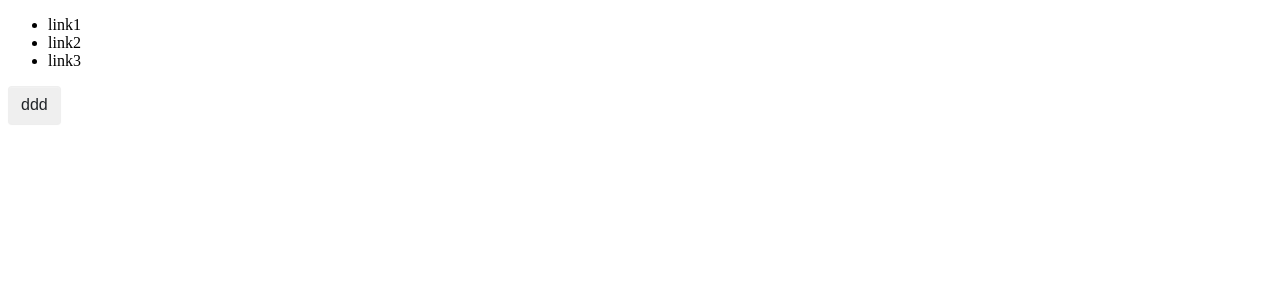
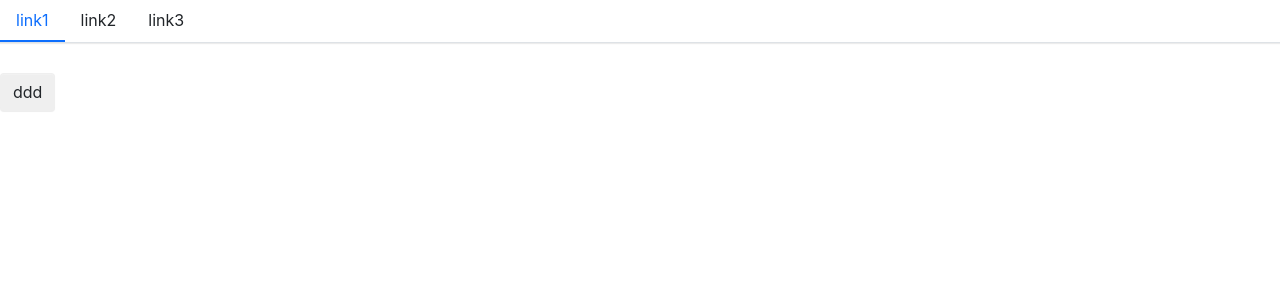
Before and after one commit to mrmcree/react-ts-demo, a React (Create React App) app: page / in a window 1280 px wide. Shown: the top 300 px of the page. Built offline with nearby package versions, Linux system fonts and the light colour scheme.

Commit message:
feat: 添加menu组件

```diff
--- a/src/App.tsx
+++ b/src/App.tsx
@@ -6,10 +6,17 @@ const App: React.FC = () => {
   return (
     <>
       <div className="App">
-        <Menu defaultIndex={0}>
-          <MenuItem>link1</MenuItem>
-          <MenuItem>link2</MenuItem>
-          <MenuItem>link3</MenuItem>
+        <Menu
+          defaultIndex={0}
+          onSelect={(index) => {
+            console.log(index);
+          }}
+        >
+          <MenuItem index={0} disabled>
+            link1
+          </MenuItem>
+          <MenuItem index={1}>link2</MenuItem>
+          <MenuItem index={3}>link3</MenuItem>
         </Menu>
         <Button
           onClick={() => {
--- a/src/components/Button/_style.scss
+++ b/src/components/Button/_style.scss
@@ -1,5 +1,3 @@
-@import "../../style/variables";
-@import "../../style/mixin";
 .National-btn {
   position: relative;
   display: inline-block;
@@ -11,7 +9,12 @@
   vertical-align: middle;
   background-image: none;
   border: $btn-border-width solid transparent;
-  @include button-size( $btn-padding-y,  $btn-padding-x,  $btn-font-size,  $border-radius);
+  @include button-size(
+    $btn-padding-y,
+    $btn-padding-x,
+    $btn-font-size,
+    $border-radius
+  );
   box-shadow: $btn-box-shadow;
   cursor: pointer;
   transition: $btn-transition;
@@ -27,21 +30,38 @@
 }
 
 .National-btn-lg {
-  @include button-size($btn-padding-y-lg, $btn-padding-x-lg, $btn-font-size-lg, $btn-border-radius-lg);
+  @include button-size(
+    $btn-padding-y-lg,
+    $btn-padding-x-lg,
+    $btn-font-size-lg,
+    $btn-border-radius-lg
+  );
 }
 .National-btn-sm {
-  @include button-size($btn-padding-y-sm, $btn-padding-x-sm, $btn-font-size-sm, $btn-border-radius-sm);
+  @include button-size(
+    $btn-padding-y-sm,
+    $btn-padding-x-sm,
+    $btn-font-size-sm,
+    $btn-border-radius-sm
+  );
 }
 
 .National-btn-primary {
-  @include button-style($primary, $primary, $white)
+  @include button-style($primary, $primary, $white);
 }
 .National-btn-danger {
-  @include button-style($danger, $danger, $white)
+  @include button-style($danger, $danger, $white);
 }
 
 .National-btn-default {
-  @include button-style($white, $gray-400, $body-color, $white, $primary, $primary)
+  @include button-style(
+    $white,
+    $gray-400,
+    $body-color,
+    $white,
+    $primary,
+    $primary
+  );
 }
 
 .National-btn-link {
--- a/src/components/Button/button.tsx
+++ b/src/components/Button/button.tsx
@@ -1,54 +1,55 @@
-import React, {FC} from 'react'
+import React, { FC } from "react";
 
 // @ts-ignore
-import classnames from 'classnames'
-import './_style.scss'
+import classnames from "classnames";
 export enum ButtonSize {
-    Large = 'lg',
-    Small = 'sm'
+  Large = "lg",
+  Small = "sm",
 }
 
 export enum ButtonType {
-    Primary = 'primary',
-    Default = 'default'
+  Primary = "primary",
+  Default = "default",
 }
 
 interface BaseButtonProps {
   className?: string;
   disabled?: boolean;
   size?: ButtonSize;
-    type?: ButtonType,
-    children: React.ReactNode
+  type?: ButtonType;
+  children: React.ReactNode;
 }
 
-const prefixCls = ((classname: any) => {
-    return `National-${classname}`
-})
+const prefixCls = (classname: any) => {
+  return `National-${classname}`;
+};
 /* 取得原生button的所有属性与自定义的类型*/
-type NativeButtonProps= BaseButtonProps & React.ButtonHTMLAttributes<HTMLElement>
+type NativeButtonProps = BaseButtonProps &
+  React.ButtonHTMLAttributes<HTMLElement>;
 
-export type ButtonProps=Partial<NativeButtonProps>
+export type ButtonProps = Partial<NativeButtonProps>;
 
 const Button: FC<ButtonProps> = (props) => {
-    const {className, disabled, size, type, children,...restProps} = props;
-    const classes = classnames({
-        [prefixCls('btn')]: true,
+  const { className, disabled, size, type, children, ...restProps } = props;
+  const classes = classnames(
+    {
+      [prefixCls("btn")]: true,
       [prefixCls(type)]: type,
       [prefixCls(size)]: size,
-        [prefixCls('disabled')]: disabled,
-    }, className)
+      [prefixCls("disabled")]: disabled,
+    },
+    className
+  );
   return (
     <>
-            <button className={classes}
-                    {...restProps}
-            >
+      <button className={classes} {...restProps}>
         {children}
       </button>
     </>
-    )
-}
+  );
+};
 Button.defaultProps = {
   disabled: false,
-    size:ButtonSize.Large
-}
-export default Button
+  size: ButtonSize.Large,
+};
+export default Button;
--- /dev/null
+++ b/src/components/menu/_style.scss
@@ -0,0 +1,103 @@
+.National-menu {
+  display: flex;
+  flex-wrap: wrap;
+  padding-left: 0;
+  margin-bottom: 30px;
+  list-style: none;
+  border-bottom: $menu-border-width solid $menu-border-color;
+  box-shadow: $menu-box-shadow;
+  > .menu-item {
+    padding: $menu-item-padding-y $menu-item-padding-x;
+    cursor: pointer;
+    transition: $menu-transition;
+    &:hover,
+    &:focus {
+      text-decoration: none;
+    }
+    &.is-disabled {
+      color: $menu-item-disabled-color;
+      pointer-events: none;
+      cursor: default;
+    }
+    &.is-active,
+    &:hover {
+      color: $menu-item-active-color;
+      border-bottom: $menu-item-active-border-width solid
+        $menu-item-active-color;
+    }
+  }
+  .submenu-item {
+    position: relative;
+    .submenu-title {
+      display: flex;
+      align-items: center;
+    }
+    .arrow-icon {
+      transition: transform 0.25s ease-in-out;
+      margin-left: 3px;
+    }
+    &:hover {
+      .arrow-icon {
+        transform: rotate(180deg);
+      }
+    }
+  }
+  .is-vertical {
+    .arrow-icon {
+      transform: rotate(0deg) !important;
+    }
+  }
+  .is-vertical.is-opened {
+    .arrow-icon {
+      transform: rotate(180deg) !important;
+    }
+  }
+  .National-submenu {
+    //display: none;
+    list-style: none;
+    padding-left: 0;
+    white-space: nowrap;
+    //transition: $menu-transition;
+    .menu-item {
+      padding: $menu-item-padding-y $menu-item-padding-x;
+      cursor: pointer;
+      transition: $menu-transition;
+      color: $body-color;
+      &.is-active,
+      &:hover {
+        color: $menu-item-active-color !important;
+      }
+    }
+  }
+  .National-submenu.menu-opened {
+    //display: block;
+  }
+}
+.menu-horizontal {
+  > .menu-item {
+    border-bottom: $menu-item-active-border-width solid transparent;
+  }
+  .National-submenu {
+    position: absolute;
+    background: $white;
+    z-index: 100;
+    top: calc(100% + 8px);
+    left: 0;
+    border: $menu-border-width solid $menu-border-color;
+    box-shadow: $submenu-box-shadow;
+  }
+}
+.menu-vertical {
+  flex-direction: column;
+  border-bottom: 0px;
+  margin: 10px 20px;
+  border-right: $menu-border-width solid $menu-border-color;
+  > .menu-item {
+    border-left: $menu-item-active-border-width solid transparent;
+    &.is-active,
+    &:hover {
+      border-bottom: 0px;
+      border-left: $menu-item-active-border-width solid $menu-item-active-color;
+    }
+  }
+}
--- a/src/components/menu/menu.tsx
+++ b/src/components/menu/menu.tsx
@@ -1,24 +1,59 @@
-import React from "react";
+import React, { createContext, useState } from "react";
 // @ts-ignore
+
 import classnames from "classnames";
-
+import { MenuItemProps } from "./menuItem";
 type MenuMode = "horizontal" | "vertical";
+type SelectCallBack = (selectedIndex: number) => void;
 export interface MenuProps {
   defaultIndex?: number;
   className?: string;
   mode?: MenuMode;
   style?: React.CSSProperties;
-  onSelect?: (selectedIndex: number) => void;
+  onSelect?: SelectCallBack;
 }
 
+interface IMenuContext {
+  index: number;
+  onSelect?: SelectCallBack;
+}
+export const MenuContext = createContext<IMenuContext>({ index: 0 });
 const Menu: React.FC<MenuProps> = (props) => {
-  const { className, mode, style, children } = props;
+  const { className, mode, style, children, defaultIndex, onSelect } = props;
+  const [currentActive, setActive] = useState(defaultIndex);
   const classes = classnames("National-menu", className, {
     "menu-vertaical": mode === "vertical",
   });
+  const handleClick = (index: number) => {
+    setActive(index);
+    if (onSelect) {
+      onSelect(index);
+    }
+  };
+  const passedContext: IMenuContext = {
+    index: currentActive ? currentActive : 0,
+    onSelect: handleClick,
+  };
+  const renderChildren = () => {
+    return React.Children.map(children, (child, index) => {
+      const childElement = child as React.FunctionComponentElement<
+        MenuItemProps
+      >;
+      const { displayName } = childElement.type;
+      if (displayName === "MenuItem") {
+        return React.cloneElement(childElement, { index });
+      } else {
+        console.error(
+          "warning: menu has a child which is not a Menuitem component "
+        );
+      }
+    });
+  };
   return (
     <ul className={classes} style={style}>
-      {children}
+      <MenuContext.Provider value={passedContext}>
+        {renderChildren()}
+      </MenuContext.Provider>
     </ul>
   );
 };
--- a/src/components/menu/menuItem.tsx
+++ b/src/components/menu/menuItem.tsx
@@ -1,9 +1,9 @@
-import React from "react";
+import React, { useContext } from "react";
 // @ts-ignore
 import classnames from "classnames";
-
+import { MenuContext } from "./menu";
 export interface MenuItemProps {
-  index?: number;
+  index: number;
   disabled?: boolean;
   className?: string;
   style?: React.CSSProperties;
@@ -11,13 +11,21 @@ export interface MenuItemProps {
 
 const MenuItem: React.FC<MenuItemProps> = (props) => {
   const { index, disabled, className, style, children } = props;
+  const context = useContext(MenuContext);
   const classes = classnames("menu-item", className, {
     "is-disabled": disabled,
+    "is-active": context.index === index,
   });
+  const handleClick = () => {
+    if (context.onSelect && !disabled) {
+      context.onSelect(index);
+    }
+  };
   return (
-    <li className={classes} style={style}>
+    <li className={classes} style={style} onClick={handleClick}>
       {children}
     </li>
   );
 };
+MenuItem.displayName = "MenuItem";
 export default MenuItem;
--- a/src/style/index.scss
+++ b/src/style/index.scss
@@ -1,3 +1,5 @@
-@import 'variables';
+@import "variables";
 @import "mixin";
 @import "reboot";
+@import "../components/menu/style";
+@import "../components/Button/style";
```
Also changed, not shown: src/components/menu/subMenu.tsx (added, +25 -0 lines), src/index.tsx (+6 -6 lines), 1 other file (tests, documents, lock files or other folders). Lines whose indentation alone changed are shown as unchanged.
